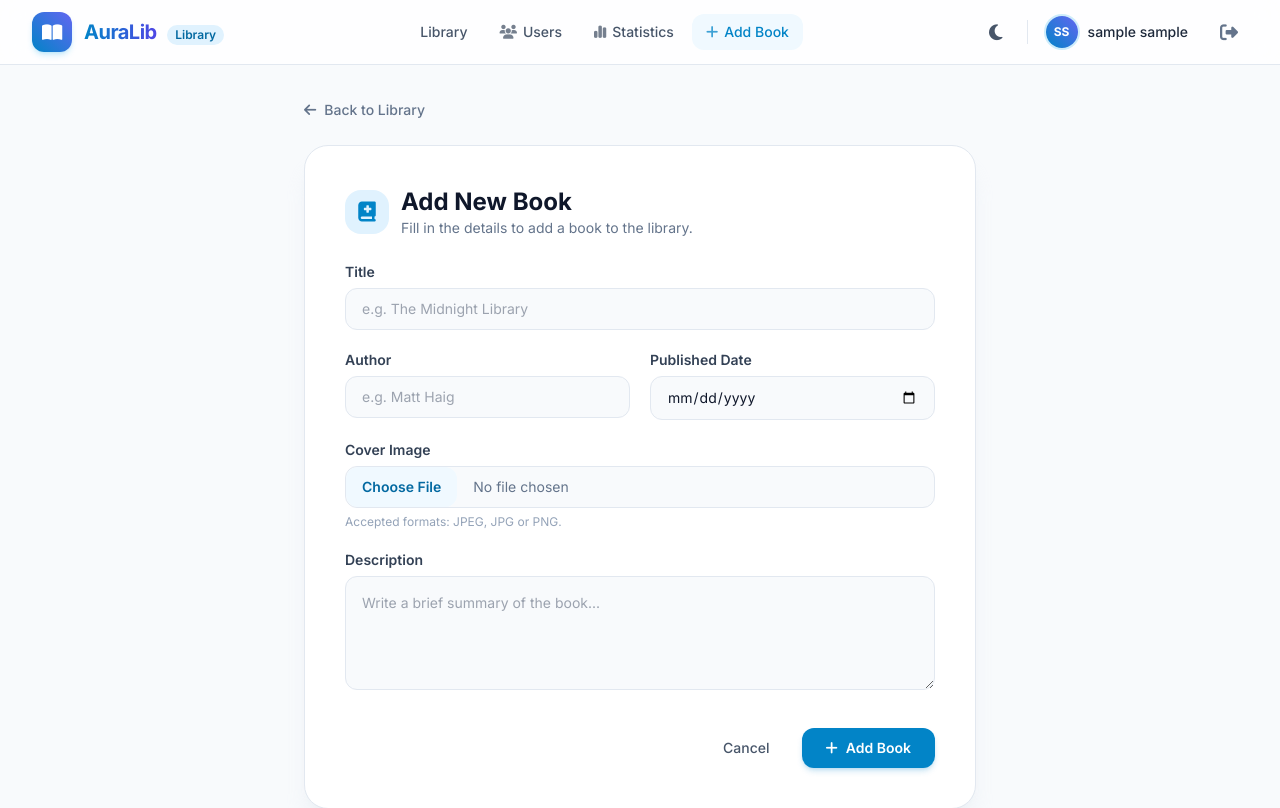
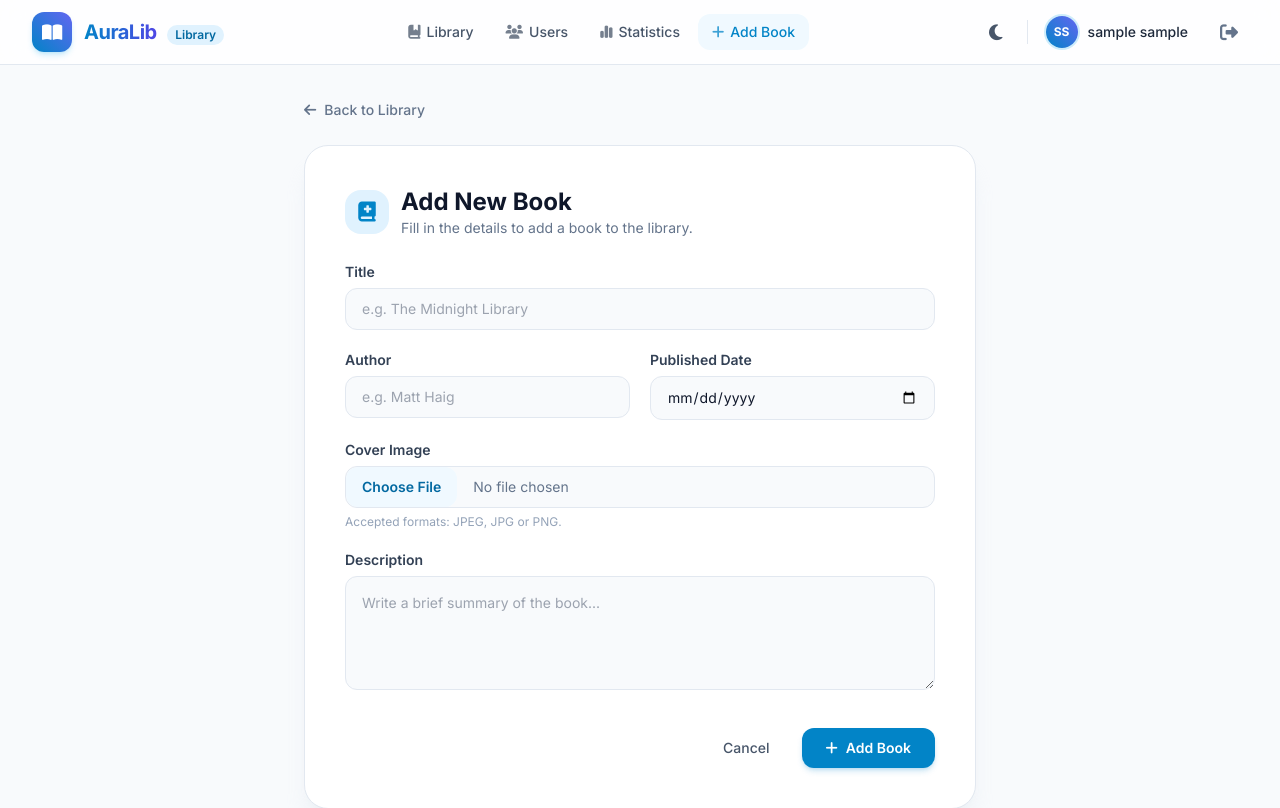
Before and after one commit to fsemke/library_website, a Flask app: page /addbook in a window 1280 px wide. Shown: the top 808 px of the page. Run offline with Flask 3, Linux system fonts and the light colour scheme; the visitor is signed in with stand-in values (Sample User, id 1); some libraries are stand-ins or nearby versions.

Commit message:
Add Library Icon in Navbar

```diff
--- a/src/templates/layout.html
+++ b/src/templates/layout.html
@@ -92,7 +92,7 @@
             <nav class="hidden md:flex items-center gap-1">
                 {% if current_user.is_authenticated %}
                     <a href="{{ url_for('library.library') }}" class="px-3.5 py-2 rounded-xl text-sm font-medium transition-colors {% if request.endpoint == 'library.library' %}bg-sky-50 dark:bg-sky-950/60 text-sky-600 dark:text-sky-400{% else %}text-slate-600 dark:text-slate-300 hover:bg-slate-100 dark:hover:bg-slate-800{% endif %}">
-                        <i class="fa-solid fa-books mr-1.5 opacity-75"></i>Library
+                        <i class="fa-solid fa-book-bookmark mr-1.5 opacity-75"></i>Library
                     </a>
                     <a href="{{ url_for('user.users') }}" class="px-3.5 py-2 rounded-xl text-sm font-medium transition-colors {% if request.endpoint in ['user.users', 'user.user'] %}bg-sky-50 dark:bg-sky-950/60 text-sky-600 dark:text-sky-400{% else %}text-slate-600 dark:text-slate-300 hover:bg-slate-100 dark:hover:bg-slate-800{% endif %}">
                         <i class="fa-solid fa-users mr-1.5 opacity-75"></i>Users
@@ -141,7 +141,7 @@
         <!-- Mobile Navigation Bar -->
         {% if current_user.is_authenticated %}
         <div class="md:hidden border-t border-slate-200 dark:border-slate-800 px-4 py-2 flex items-center gap-2 overflow-x-auto">
-            <a href="{{ url_for('library.library') }}" class="px-3 py-1.5 rounded-lg text-xs font-medium whitespace-nowrap {% if request.endpoint == 'library.library' %}bg-sky-600 text-white{% else %}text-slate-600 dark:text-slate-300 bg-slate-100 dark:bg-slate-800{% endif %}">Library</a>
+            <a href="{{ url_for('library.library') }}" class="px-3 py-1.5 rounded-lg text-xs font-medium whitespace-nowrap {% if request.endpoint == 'library.library' %}bg-sky-600 text-white{% else %}text-slate-600 dark:text-slate-300 bg-slate-100 dark:bg-slate-800{% endif %}"><i class="fa-solid fa-book-bookmark mr-1"></i>Library</a>
             <a href="{{ url_for('user.users') }}" class="px-3 py-1.5 rounded-lg text-xs font-medium whitespace-nowrap {% if request.endpoint in ['user.users', 'user.user'] %}bg-sky-600 text-white{% else %}text-slate-600 dark:text-slate-300 bg-slate-100 dark:bg-slate-800{% endif %}">Users</a>
             {% if current_user.admin %}
                 <a href="{{ url_for('statistic') }}" class="px-3 py-1.5 rounded-lg text-xs font-medium whitespace-nowrap {% if request.endpoint == 'statistic' %}bg-sky-600 text-white{% else %}text-slate-600 dark:text-slate-300 bg-slate-100 dark:bg-slate-800{% endif %}">Statistics</a>
```
